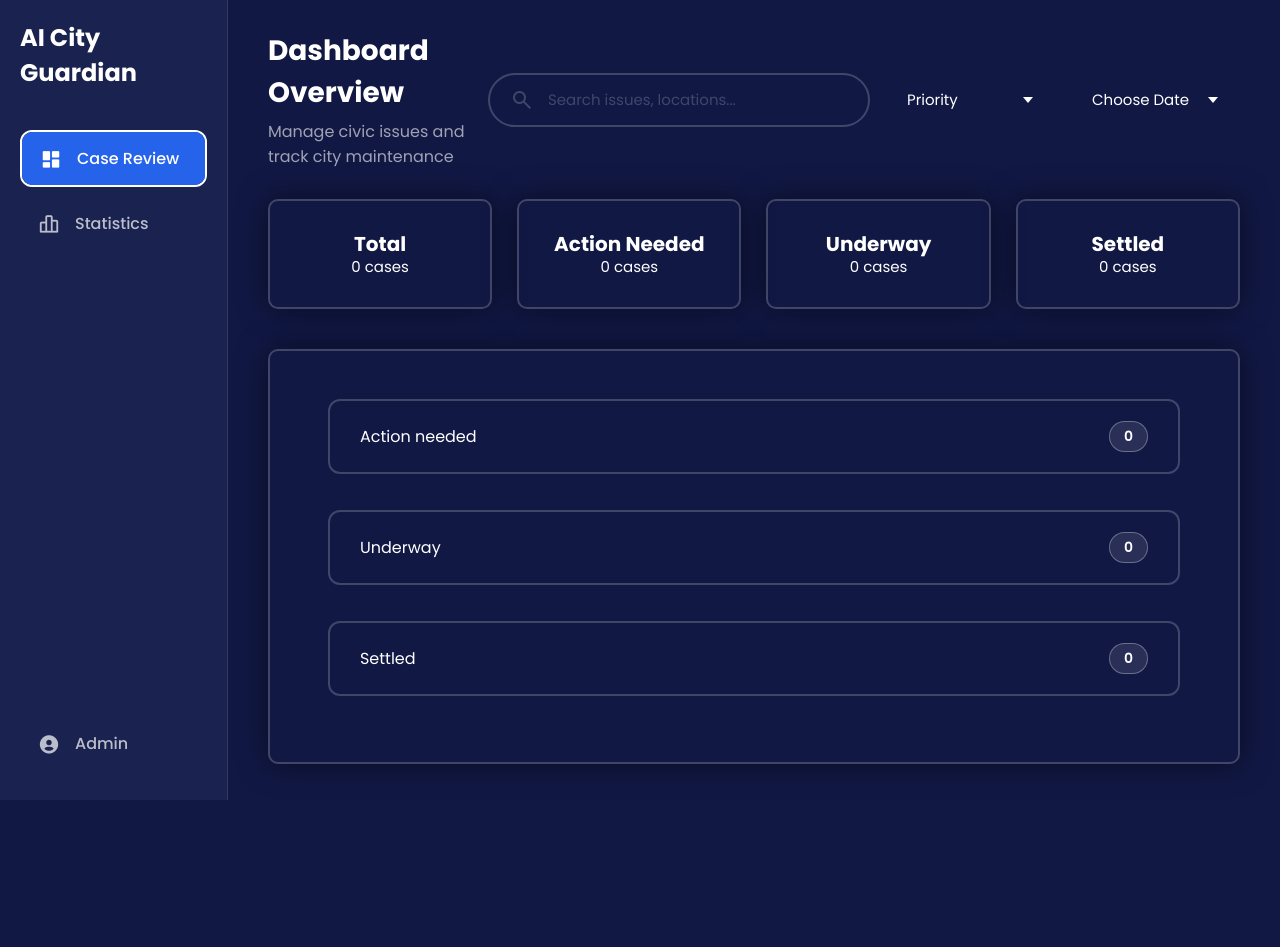
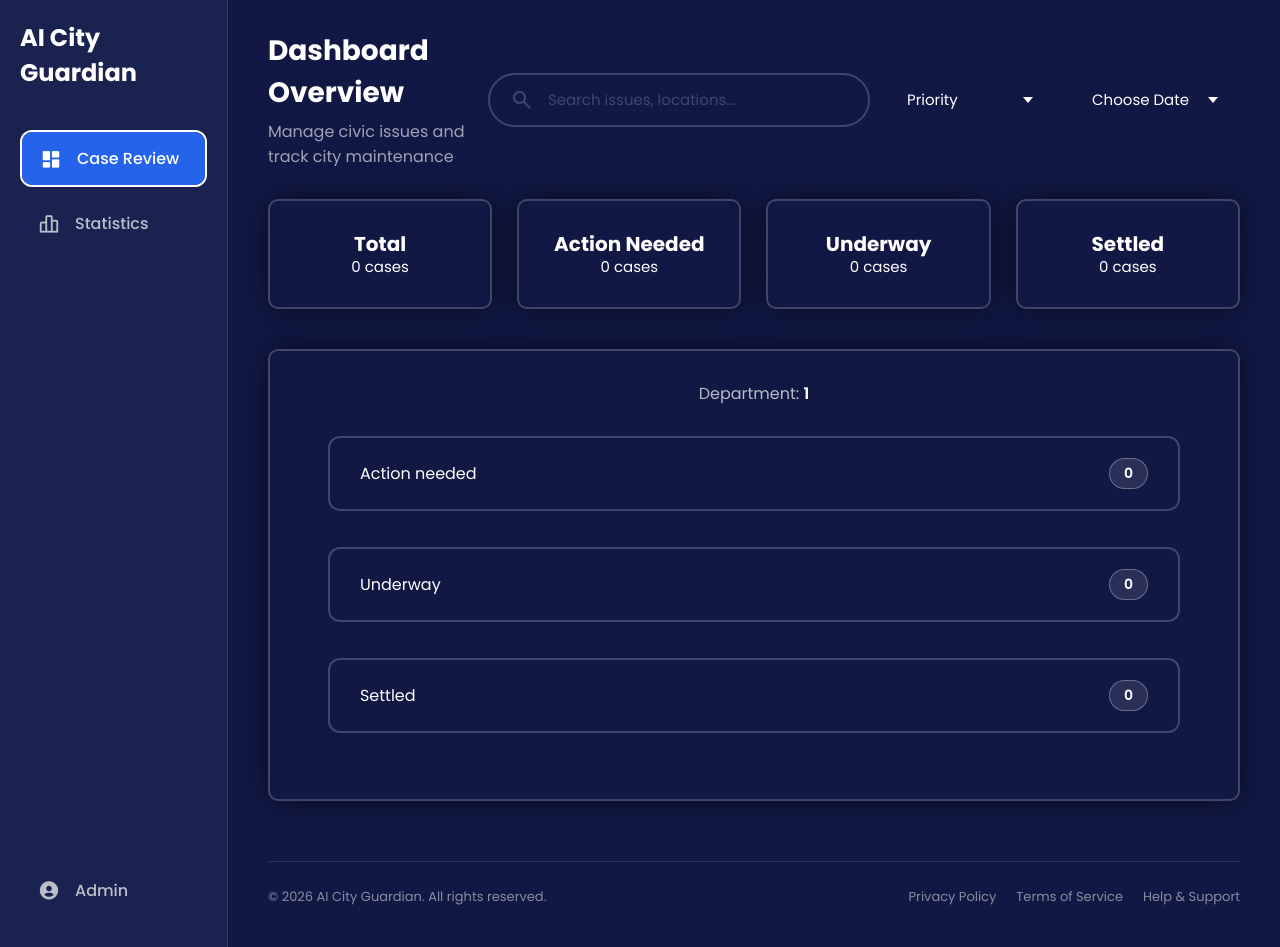
Before and after one commit to Chai-kra/CityGuardian, a PHP site: page /CityGuardian/user/caseReview.php in a window 1280 px wide. Before the commit the page ends 800 px from the top, so only its background shows below. Run offline with PHP 8.4, Linux system fonts and the light colour scheme; the visitor is signed in with stand-in values (Sample User, id 1); data that the repository does not hold is empty.

Commit message:
updated UI

```diff
--- a/css/style.css
+++ b/css/style.css
@@ -1337,3 +1333,44 @@ input.input-box:focus {
     transform: translateY(-3px) scale(1.02); /* Satisfying "pop" when hovered */
     box-shadow: 0 10px 25px rgba(255, 255, 255, 0.4);
 }
+
+.main-footer {
+    margin-top: 60px; /* Pushes it down from the Case Review box */
+    padding-top: 25px;
+    padding-bottom: 10px;
+    border-top: 1px solid rgba(255, 255, 255, 0.1); /* Subtle separating line */
+    display: flex;
+    justify-content: space-between;
+    align-items: center;
+    color: rgba(255, 255, 255, 0.5); /* Dimmed text to not distract from main content */
+    font-size: 13px;
+}
+
+.main-footer p {
+    margin: 0;
+}
+
+.footer-links {
+    display: flex;
+    gap: 20px;
+}
+
+.footer-links a {
+    color: rgba(255, 255, 255, 0.5);
+    text-decoration: none;
+    transition: color 0.3s ease;
+}
+
+/* Brightens up when hovered */
+.footer-links a:hover {
+    color: #fff;
+}
+
+/* Responsive adjustment for smaller screens */
+@media (max-width: 768px) {
+    .main-footer {
+        flex-direction: column;
+        gap: 15px;
+        text-align: center;
+    }
+}
--- a/user/caseReview.php
+++ b/user/caseReview.php
@@ -164,6 +164,10 @@ foreach ($reports as $report) {
 
             <!-- Case Review Box -->
             <div class="caseReviewBox">
+                <p style="text-align: center; margin-bottom: 30px; font-size: 16px; color: rgba(255, 255, 255, 0.7);">
+                    Department:
+                    <strong style="color: #fff; font-weight: 600;"><?php echo htmlspecialchars($department); ?></strong>
+                </p>
                 <div class="sub-category">
 
                     <!-- 1. Action Needed -->
@@ -271,6 +275,14 @@ foreach ($reports as $report) {
                 </div>
             </div>
         </main>
+        <footer class="main-footer">
+            <p>&copy; <?php echo date("Y"); ?> AI City Guardian. All rights reserved.</p>
+            <div class="footer-links">
+                <a href="#">Privacy Policy</a>
+                <a href="#">Terms of Service</a>
+                <a href="#">Help & Support</a>
+            </div>
+        </footer>
     </div>
 
 <script>
```
Also changed, not shown: other parts of css/style.css (+15 -19 lines).
